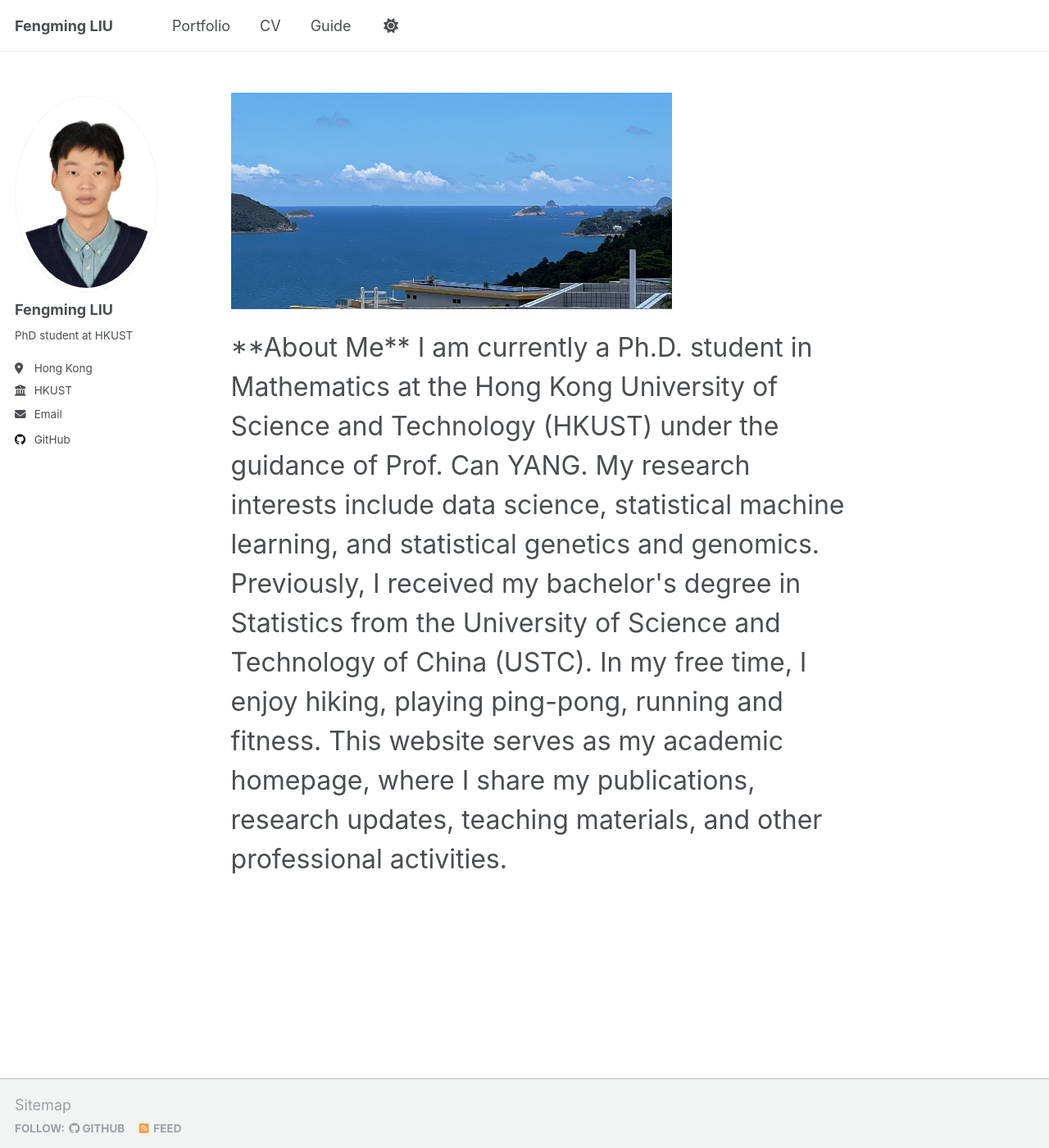
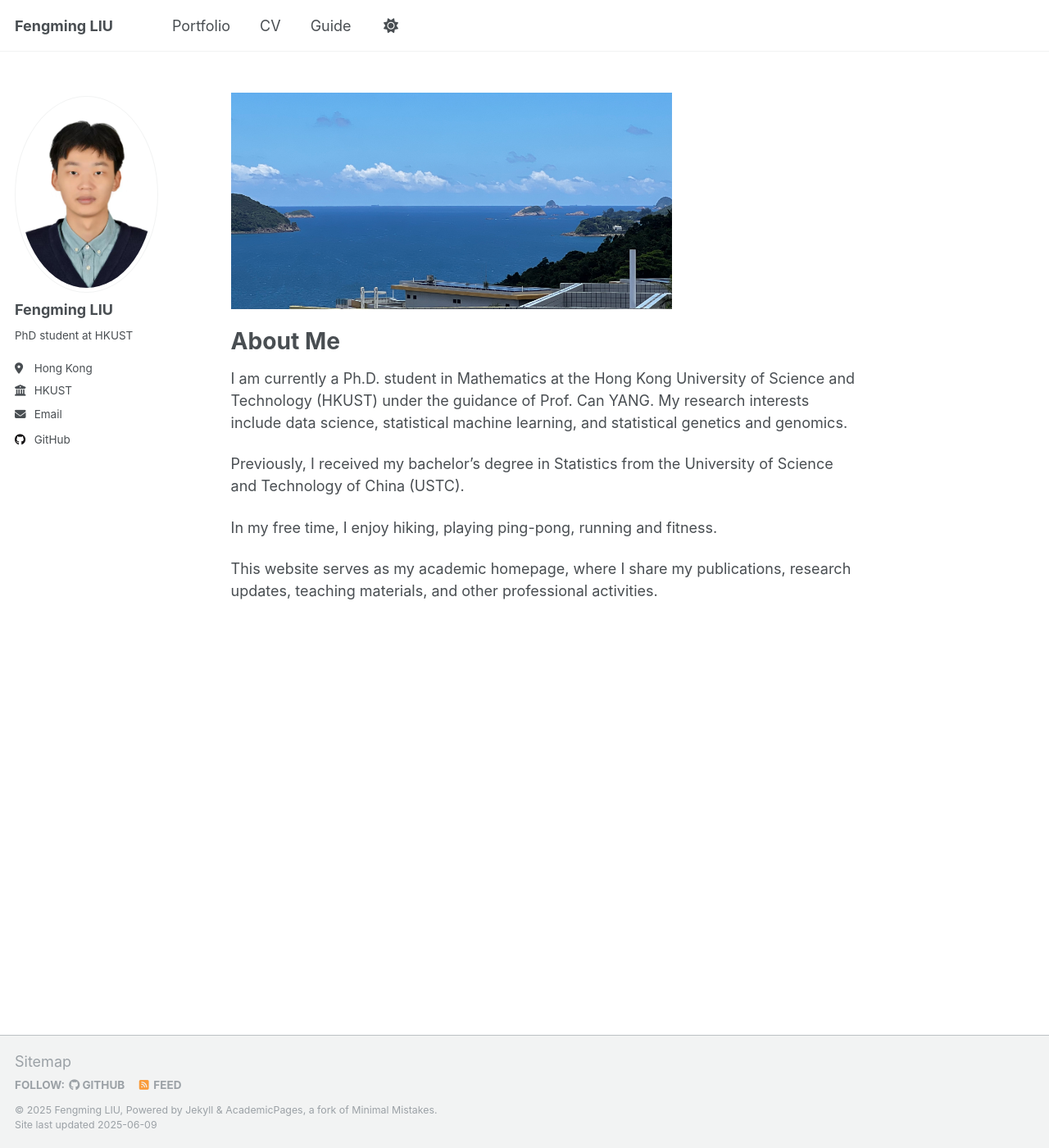
Before and after one commit to FerminLiu/FerminLiu.github.io, a Jekyll site: the page built from _pages/about.md, in a window 1280 px wide and 1400 px high. Shown: the whole window at 82% size. Built offline with Jekyll 4.4.1, drawn with Linux system fonts in a browser that asks for light colours.

Commit message:
Update about.md

```diff
--- a/_pages/about.md
+++ b/_pages/about.md
@@ -6,7 +6,7 @@ author_profile: true
 ---
 <img src="/images/scene.jpeg" alt="" style="width:70%;"/>
 
-<font size=6>**About Me**
+# About Me
 
 I am currently a Ph.D. student in Mathematics at the Hong Kong University of Science and Technology (HKUST) under the guidance of Prof. Can YANG. My research interests include data science, statistical machine learning, and statistical genetics and genomics.
 
```
